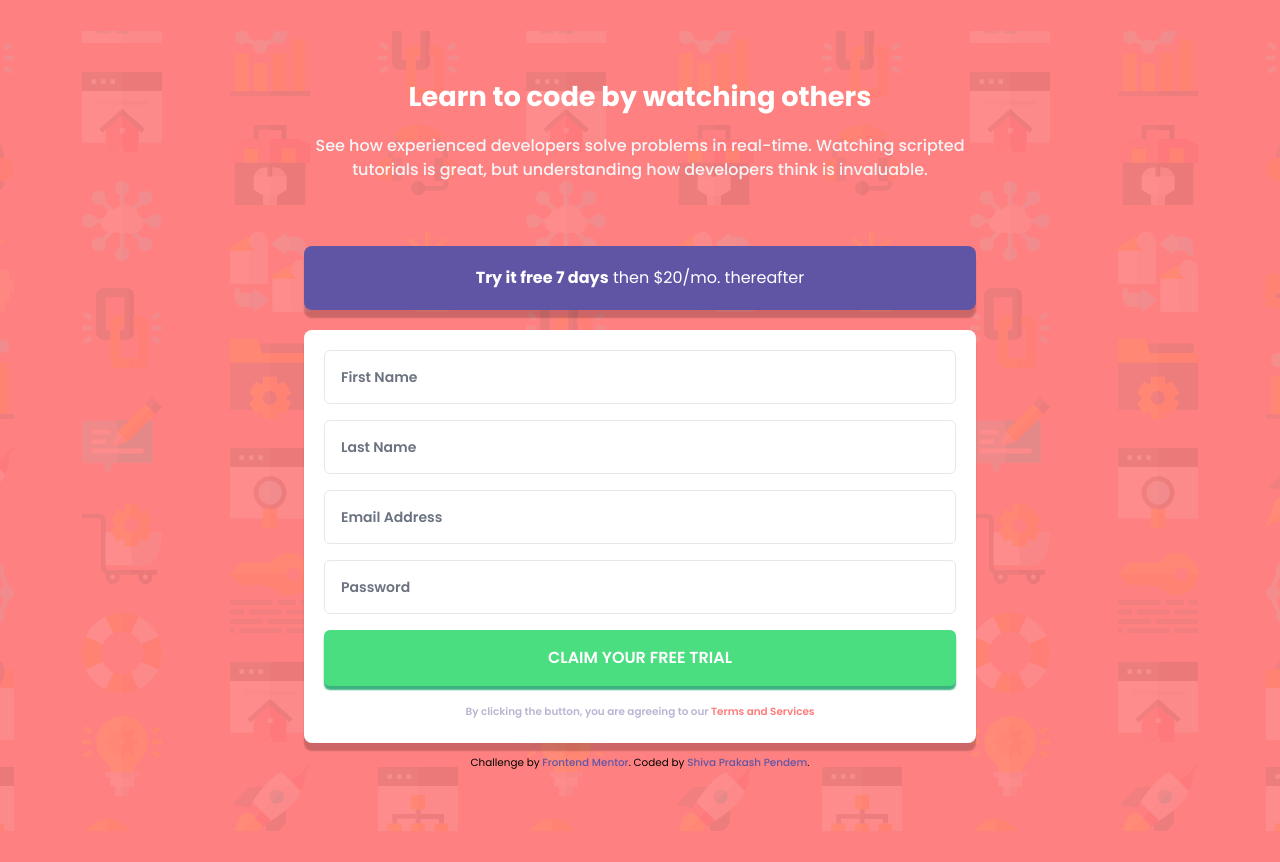
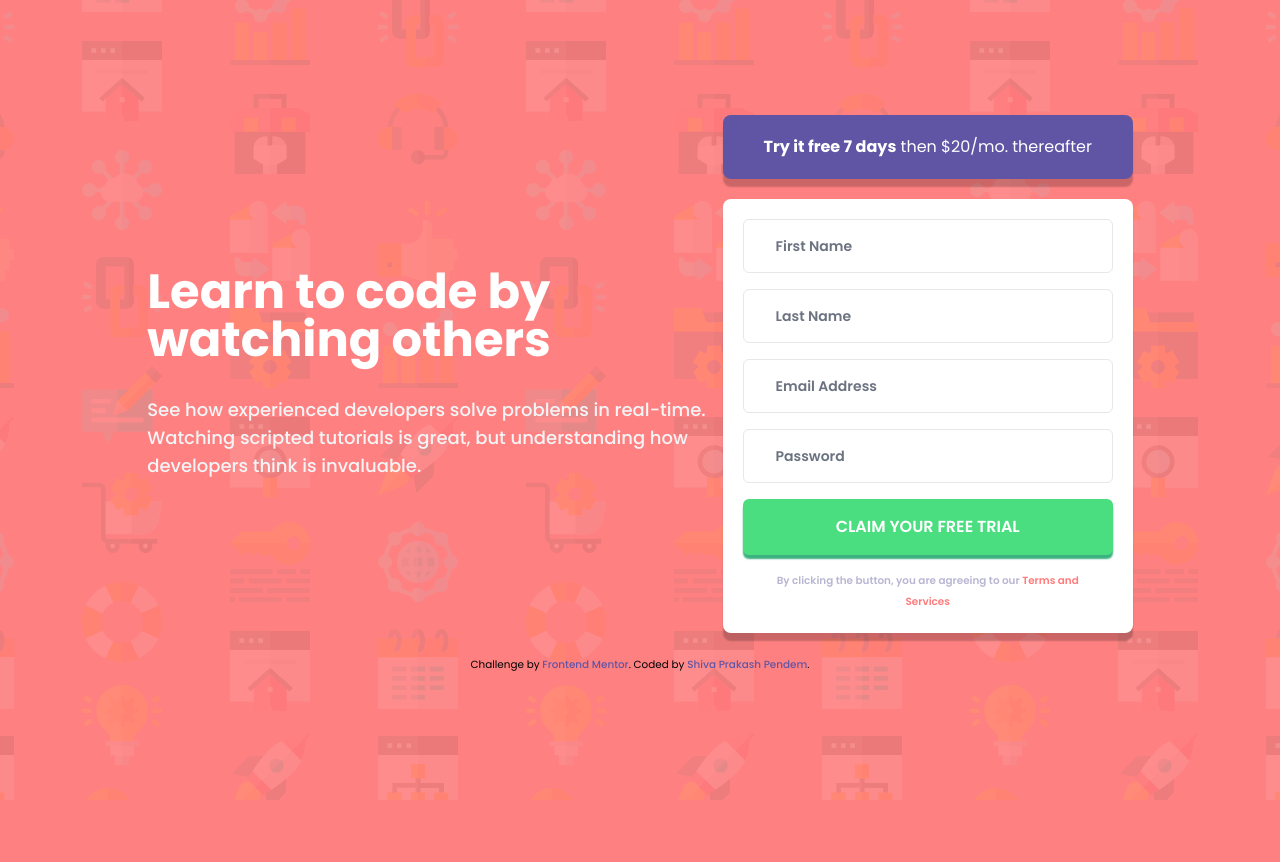
Before and after one commit to shivaprakash-sudo/intro-component-with-signup-form, a website: page index.html in a window 1280 px wide. After the commit the page ends 800 px from the top, so only its background shows below. Drawn offline with Linux system fonts and the light colour scheme.

Commit message:
add desktop styles

```diff
--- a/index.html
+++ b/index.html
@@ -22,26 +22,36 @@
 
     <link rel="stylesheet" href="./styles/styles.css" />
 
+    <!-- <style>
+      * {
+        outline: 1px solid red;
+      }
+    </style> -->
+
     <title>Frontend Mentor | Intro component with sign up form</title>
   </head>
   <body
-    class="py-20 text-center bg-primary-red bg-opacity-95 bg-mobile bg-no-repeat bg-center flex flex-col justify-center items-center sm:bg-desktop"
+    class="py-20 text-center bg-primary-red bg-opacity-95 bg-mobile bg-no-repeat bg-center min-h-screen flex flex-col justify-center items-center sm:bg-desktop lg:py-0"
   >
-    <main class="max-w-[87%]">
-      <section class="max-w-2xl flex flex-col gap-16">
-        <article class="text-white grid gap-5">
-          <h1 class="font-bold text-[1.7rem] leading-tight">
+    <main class="max-w-[87%] lg:max-w-[77%]">
+      <section
+        class="max-w-2xl flex flex-col gap-16 lg:gap-0 lg:flex-row lg:max-w-full"
+      >
+        <article
+          class="text-white grid gap-5 lg:gap-8 lg:text-left lg:place-content-center"
+        >
+          <h1 class="font-bold text-[1.7rem] leading-tight lg:text-5xl">
             Learn to code by watching others
           </h1>
-          <p class="font-medium text-gray-100">
+          <p class="font-medium text-gray-100 lg:text-lg">
             See how experienced developers solve problems in real-time. Watching
             scripted tutorials is great, but understanding how developers think
             is invaluable.
           </p>
         </article>
-        <article class="grid gap-5">
+        <article class="grid gap-5 lg:w-full">
           <div
-            class="px-[20%] py-5 rounded-lg text-white text-center bg-accent-blue shadow-theme"
+            class="px-[20%] py-5 rounded-lg text-white text-center bg-accent-blue shadow-theme lg:px-0"
           >
             <span class="font-bold">Try it free 7 days</span> then $20/mo.
             thereafter
@@ -54,7 +64,7 @@
             <div class="input-and-error-container">
               <div class="relative">
                 <input
-                  class="w-full pl-4 pr-12 py-4 outline-none border rounded-md text-sm font-semibold focus:border-black placeholder:text-gray-500"
+                  class="w-full pl-4 pr-12 py-4 outline-none border rounded-md text-sm font-semibold focus:border-black placeholder:text-gray-500 lg:pl-8"
                   type="text"
                   placeholder="First Name"
                   name="firstName"
@@ -75,7 +85,7 @@
             <div class="input-and-error-container">
               <div class="relative">
                 <input
-                  class="w-full pl-4 pr-12 py-4 outline-none border rounded-md text-sm font-semibold focus:border-black placeholder:text-gray-500"
+                  class="w-full pl-4 pr-12 py-4 outline-none border rounded-md text-sm font-semibold focus:border-black placeholder:text-gray-500 lg:pl-8"
                   type="text"
                   placeholder="Last Name"
                   name="lastName"
@@ -97,7 +107,7 @@
               <div class="relative">
                 <input
                   id="email"
-                  class="w-full pl-4 pr-12 py-4 outline-none border rounded-md text-sm font-semibold focus:border-black placeholder:text-gray-500"
+                  class="w-full pl-4 pr-12 py-4 outline-none border rounded-md text-sm font-semibold focus:border-black placeholder:text-gray-500 lg:pl-8"
                   type="text"
                   placeholder="Email Address"
                   name="email"
@@ -124,7 +134,7 @@
             <div class="input-and-error-container">
               <div class="relative">
                 <input
-                  class="w-full pl-4 pr-12 py-4 outline-none border rounded-md text-sm font-semibold focus:border-black placeholder:text-gray-500"
+                  class="w-full pl-4 pr-12 py-4 outline-none border rounded-md text-sm font-semibold focus:border-black placeholder:text-gray-500 lg:pl-8"
                   type="password"
                   placeholder="Password"
                   name="password"
@@ -162,7 +172,7 @@
       </section>
     </main>
 
-    <footer class="max-w-[87%] text-xxs text-center my-3">
+    <footer class="max-w-[87%] text-xxs text-center my-3 lg:mt-6">
       <p class="attribution">
         Challenge by
         <a
```
Also changed, not shown: styles/styles.css.
